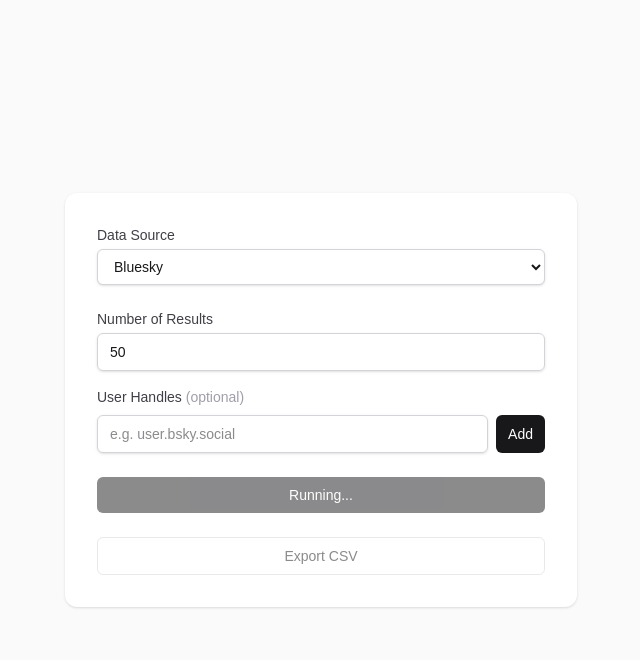
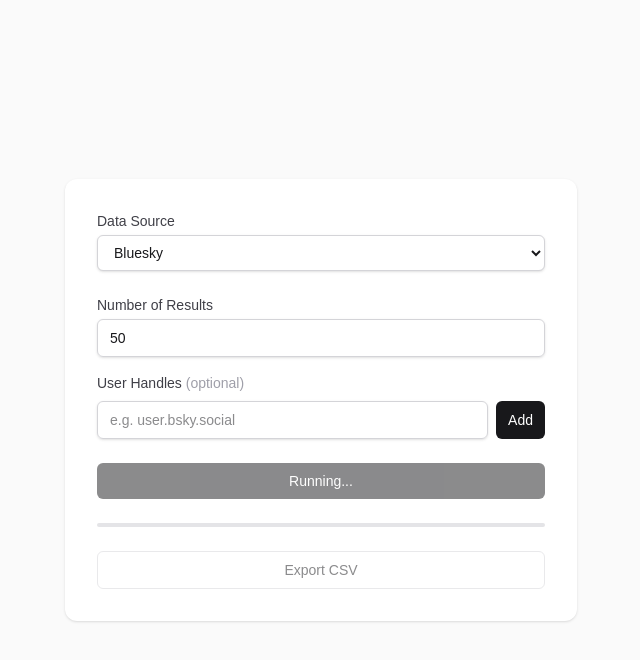
Before and after one commit to METResearchGroup/lab_data_integrations_interface, a Next.js app in the folder ui/: page / in a window 1280 px wide. Both pictures are taken after a click on the button "Run". Shown: the top 660 px of the page, without its empty margins (319-959 px from the left). Built offline with nearby package versions, Linux system fonts and the light colour scheme.

Commit message:
add progress bar

```diff
--- a/ui/src/app/page.tsx
+++ b/ui/src/app/page.tsx
@@ -5,6 +5,7 @@ import DataSourceDropdown from "@/components/DataSourceDropdown";
 import ParametersInput from "@/components/ParametersInput";
 import RunButton from "@/components/RunButton";
 import ExportButton from "@/components/ExportButton";
+import ProgressBar from "@/components/ProgressBar";
 import { DataSourceId } from "@/lib/sources";
 import { AppState, CollectionParams } from "@/lib/types";
 import { DEFAULT_LIMIT } from "@/lib/constants";
@@ -63,6 +64,8 @@ export default function Home() {
           disabled={appState.status === "running"}
         />
 
+        {appState.status === "running" && <ProgressBar />}
+
         <ExportButton
           downloadUrl={
             appState.status === "success" ? appState.downloadUrl : undefined
--- /dev/null
+++ b/ui/src/components/ProgressBar.module.css
@@ -0,0 +1,20 @@
+@keyframes indeterminate {
+  0% { transform: translateX(-100%); }
+  100% { transform: translateX(400%); }
+}
+
+.track {
+  width: 100%;
+  height: 4px;
+  background: #e4e4e7;
+  border-radius: 9999px;
+  overflow: hidden;
+}
+
+.bar {
+  width: 25%;
+  height: 100%;
+  background: #18181b;
+  border-radius: 9999px;
+  animation: indeterminate 1.4s ease-in-out infinite;
+}
--- /dev/null
+++ b/ui/src/components/ProgressBar.tsx
@@ -0,0 +1,9 @@
+import styles from "./ProgressBar.module.css";
+
+export default function ProgressBar() {
+  return (
+    <div className={styles.track}>
+      <div className={styles.bar} />
+    </div>
+  );
+}
```
